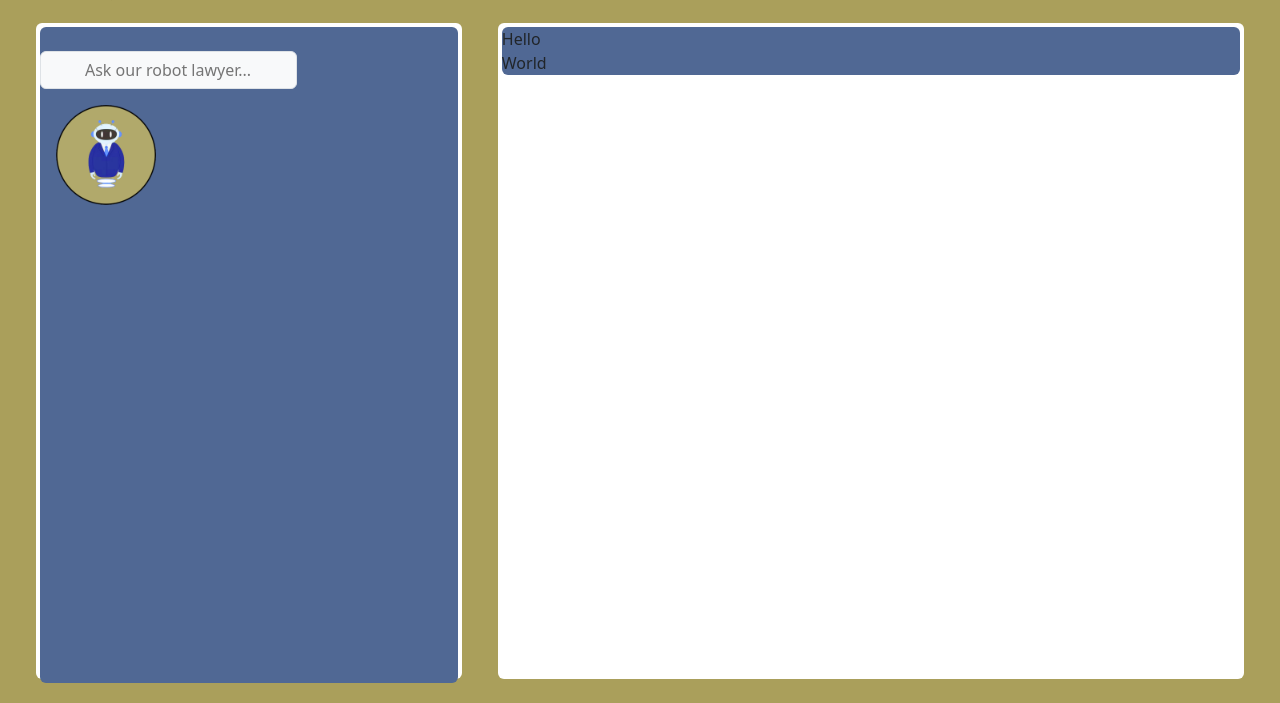
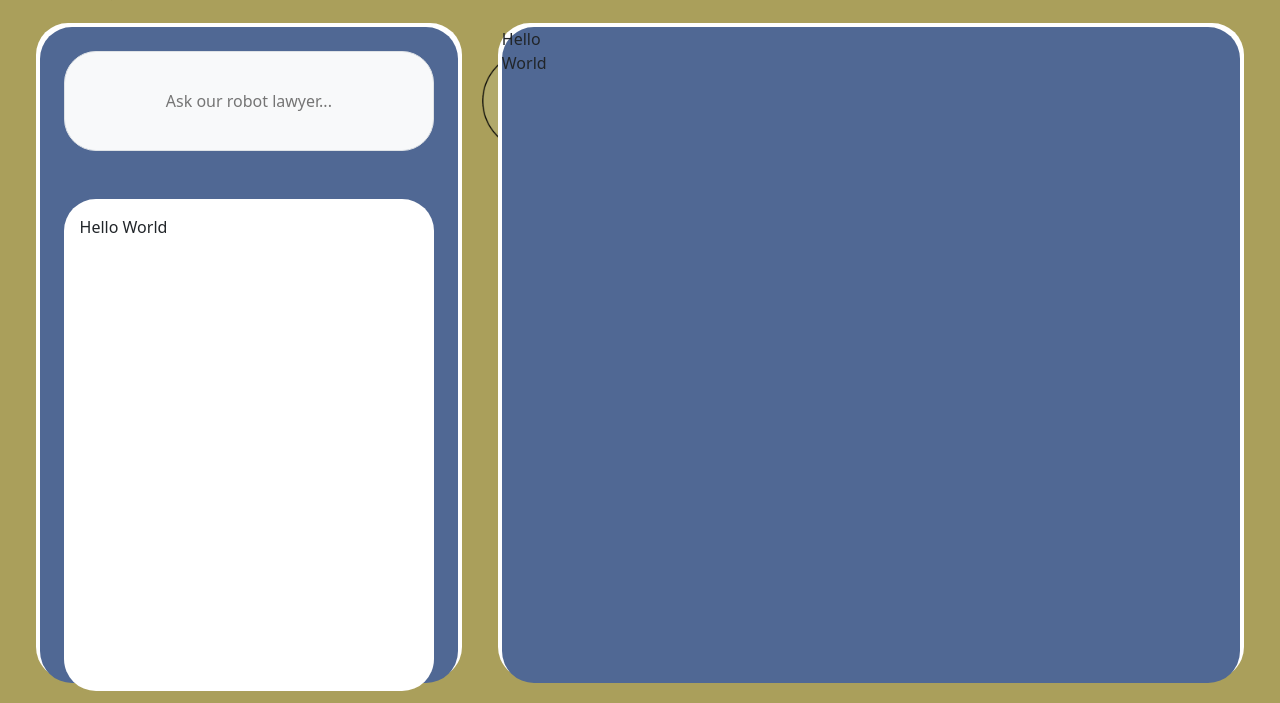
Before and after one commit to JayTomasello/CPS-5995-Team-2, a PHP site: page / in a window 1280 px wide; the page is wider, and only the part inside the window is pictured. Shown: the part 97-800 px from the top of that part. Run offline with PHP 8.4, Linux system fonts and the light colour scheme.

Commit message:
modified:   index.php

```diff
--- a/index.php
+++ b/index.php
@@ -7,22 +7,22 @@
     <div class="d-flex justify-content-evenly" style="height:88vh; background-color: rgb(170, 159, 91)">
 
         <!-- Robo Lawyer Section -->
-        <div class="col-4 h-auto d-inline-block my-4 rounded border-3" style="background-color:white">
-            <div class="m-1 h-100 rounded" style="background-color: rgb(80, 104, 148);">
-                <div class="d-inline-block my-4">
-                    <input class="input-group-text" placeholder="Ask our robot lawyer...">
-                    <img class="img m-3" src="./robot lawyer.png" style="width:100px;">
+        <div class="col-4 h-auto d-inline-block my-4 rounded-5 border-3" style="background-color:white">
+            <div class="h-100 m-1 rounded-5" style="background-color: rgb(80, 104, 148);">
+                <div class="d-inline-flex m-4">
+                    <input class="col-12 input-group-text rounded-5" placeholder="Ask our robot lawyer...">
+                    <img class="img mx-5" src="./robot lawyer.png" style="width:100px;">
                 </div>
-                <div>
-
+                <div class="m-4 p-3 h-75 rounded-5" style="background-color:white">
+                    Hello World
                 </div>
             </div>
 
         </div>
 
         <!-- Document Viewer -->
-        <div class="col-7 h-auto d-inline-block my-4 rounded border-3" style="background-color:white">
-            <div class="m-1 rounded" style="background-color: rgb(80, 104, 148);">
+        <div class="col-7 h-auto d-inline-block my-4 rounded-5 border-3" style="background-color:white">
+            <div class="h-100 m-1 rounded-5" style="background-color: rgb(80, 104, 148);">
                 <div class="">Hello</div>
                 <div class="">World</div>
             </div>
```
